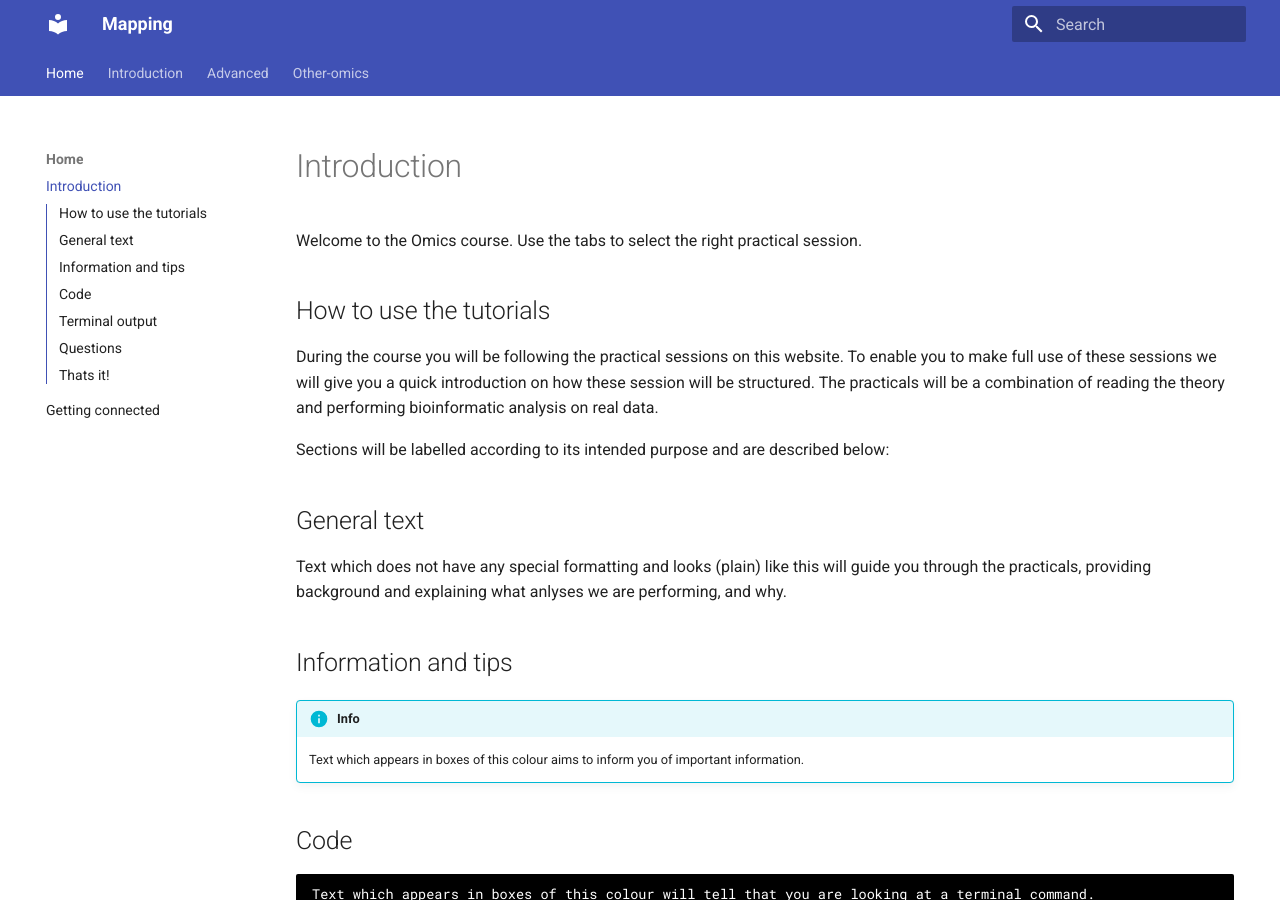
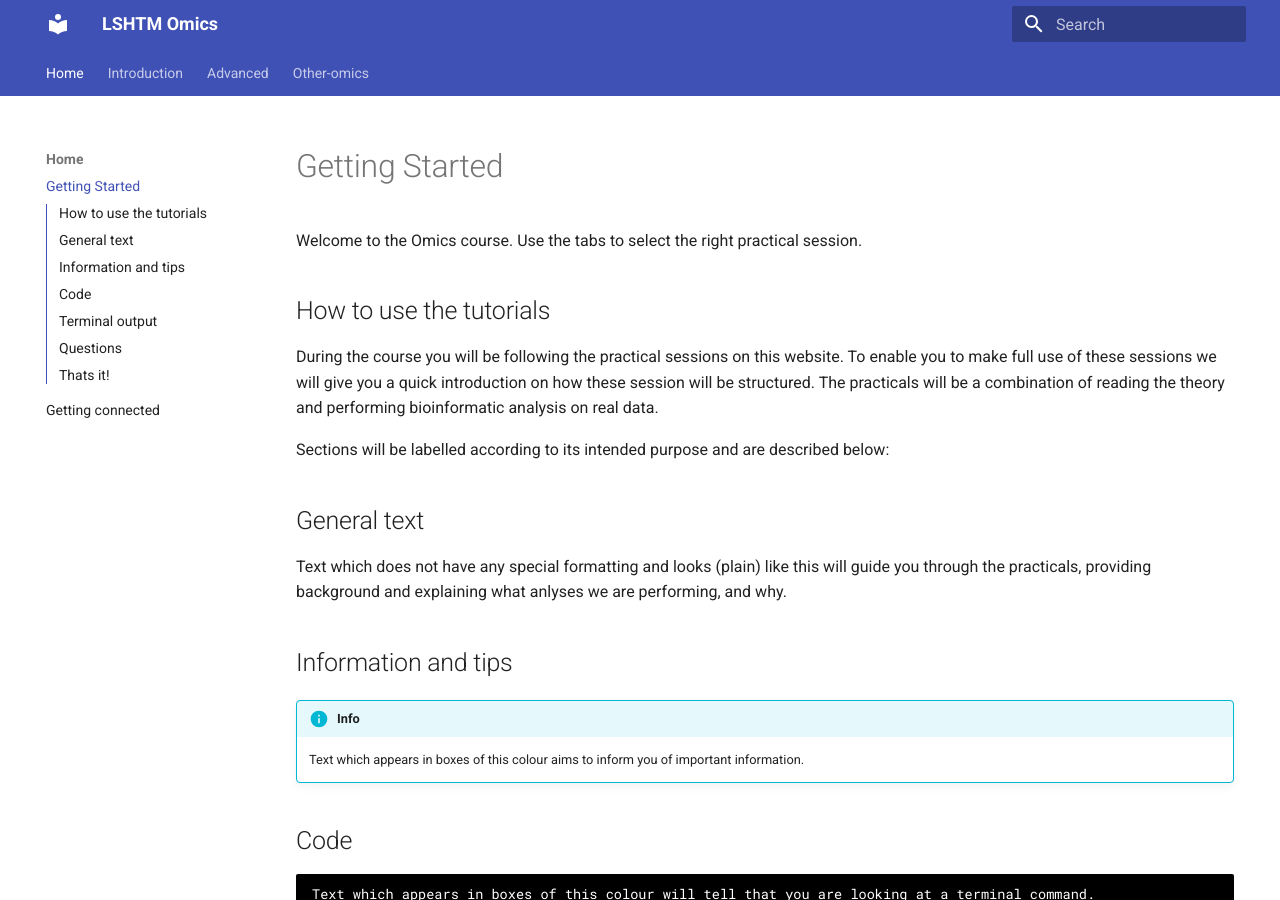
Before and after one commit to lshtm-genomics/omics-course, an MkDocs documentation site: the page built from docs/index.md, in a window 1280 px wide and 900 px high. Built offline with MkDocs 1.6.1 and Material for MkDocs 9.7.7, drawn with Linux system fonts in a browser that asks for light colours.

Commit message:
Removing 2 Intro and Updating Navbar header to be LSHTM Omics

```diff
--- a/docs/index.md
+++ b/docs/index.md
@@ -1,4 +1,4 @@
-# Introduction
+# Getting Started
 
 Welcome to the Omics course. Use the tabs to select the right practical session.
 
--- a/mkdocs.yml
+++ b/mkdocs.yml
@@ -1,4 +1,4 @@
-site_name: 'Mapping'
+site_name: 'LSHTM Omics'
 
 theme:
   name: material
```
